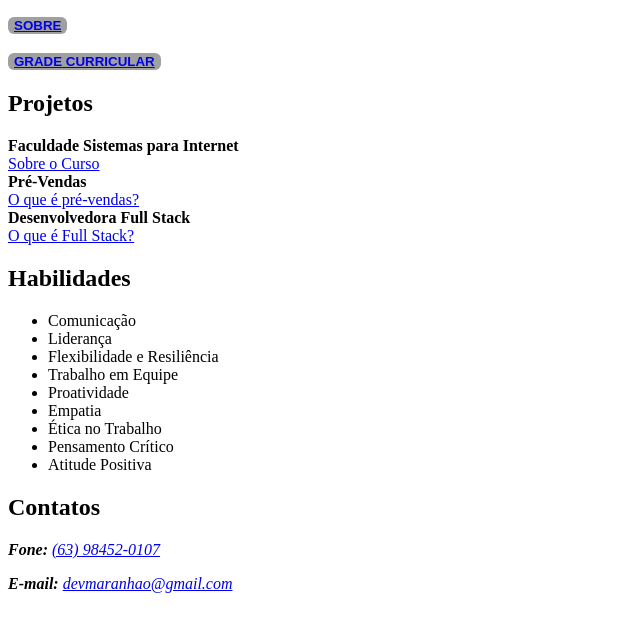
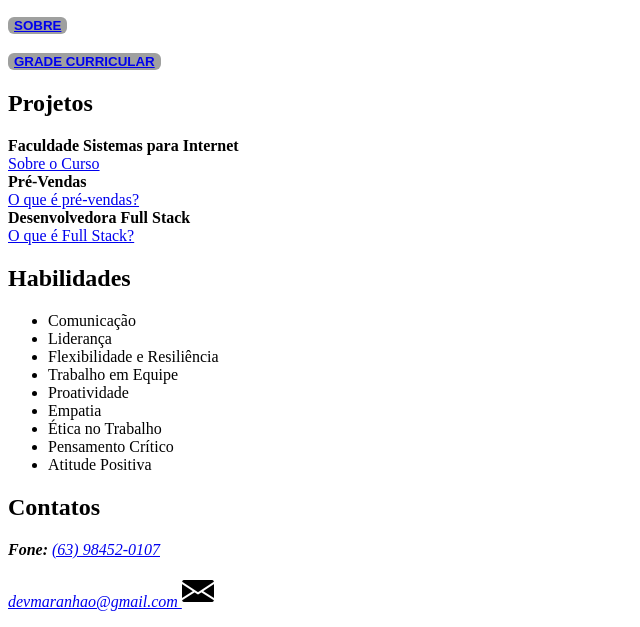
Before and after one commit to devmaranhao/curriculoDigital, a plain HTML site: page index.html in a window 1280 px wide. Shown: the part 332-959 px from the top of the page, without its empty margins (0-640 px from the left). Drawn offline with Linux system fonts and the light colour scheme.

Commit message:
Update index.html

```diff
--- a/index.html
+++ b/index.html
@@ -94,7 +94,10 @@
         <h2>Contatos</h2>
         <address>
             <p><b>Fone: </b><a href="tel:+63984520107">(63) 98452-0107</a></p>
-            <p><b>E-mail: </b><a href="mailto:devmaranhao@gmail.com">devmaranhao@gmail.com</a></p>
+            <p><a href="mailto:devmaranhao@gmail.com">devmaranhao@gmail.com
+                    <img src="imagens/email.png" alt="E-mail" style="width: 32px">
+               </a>
+            </p>
         </address>
     </footer>
 </html>
```
